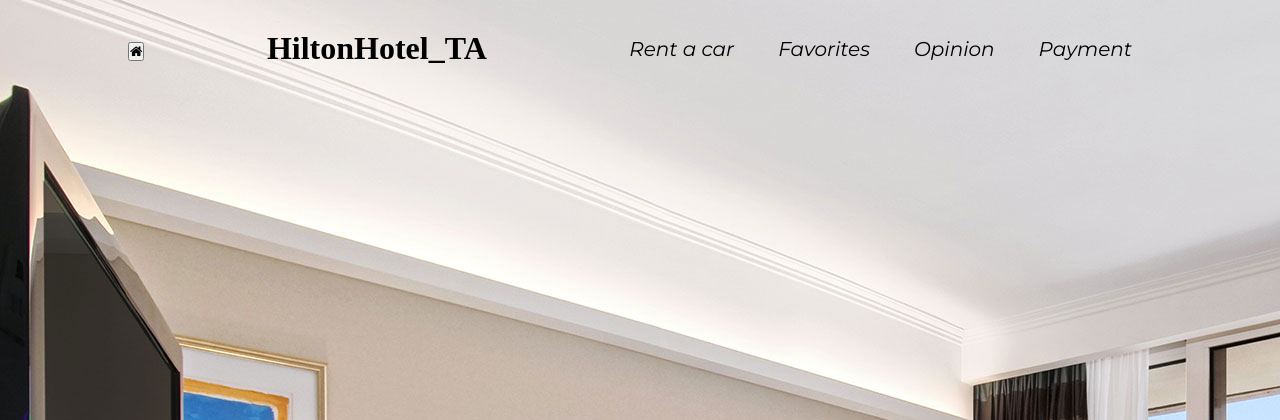
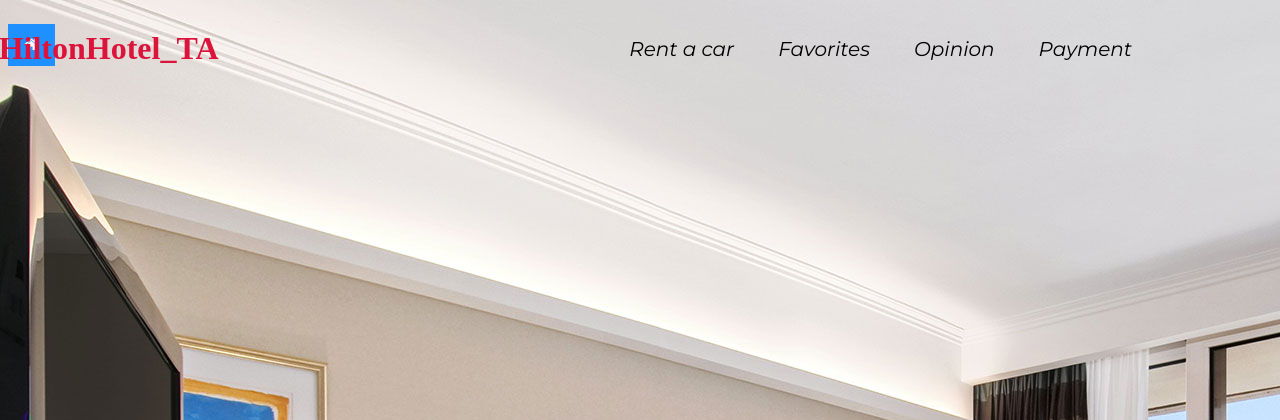
Before and after one commit to vecationTime/VacationTime, a PHP site: page /HiltonHotelTA.html in a window 1280 px wide. Shown: the top 420 px of the page. Run offline with PHP 8.4, Linux system fonts and the light colour scheme.

Commit message:
Update HiltonHotelTA.css

```diff
--- a/HiltonHotelTA.css
+++ b/HiltonHotelTA.css
@@ -42,6 +42,23 @@ header{
     color: goldenrod;
 }
 
-h2{
-    color: cornflowerblue;
+h1{
+    color: crimson;
+    margin-left: -520px;
 }
+
+.btn {
+    background-color: DodgerBlue; /* Blue background */
+    border: none; /* Remove borders */
+    color: white; /* White text */
+    padding: 12px 16px; /* Some padding */
+    font-size: 16px; /* Set a font size */
+    cursor: pointer; /* Mouse pointer on hover */
+    margin-left: -120px;
+    margin-top: -10px;
+  }
+
+  /* Darker background on mouse-over */
+  .btn:hover {
+    background-color: RoyalBlue;
+  }
```
